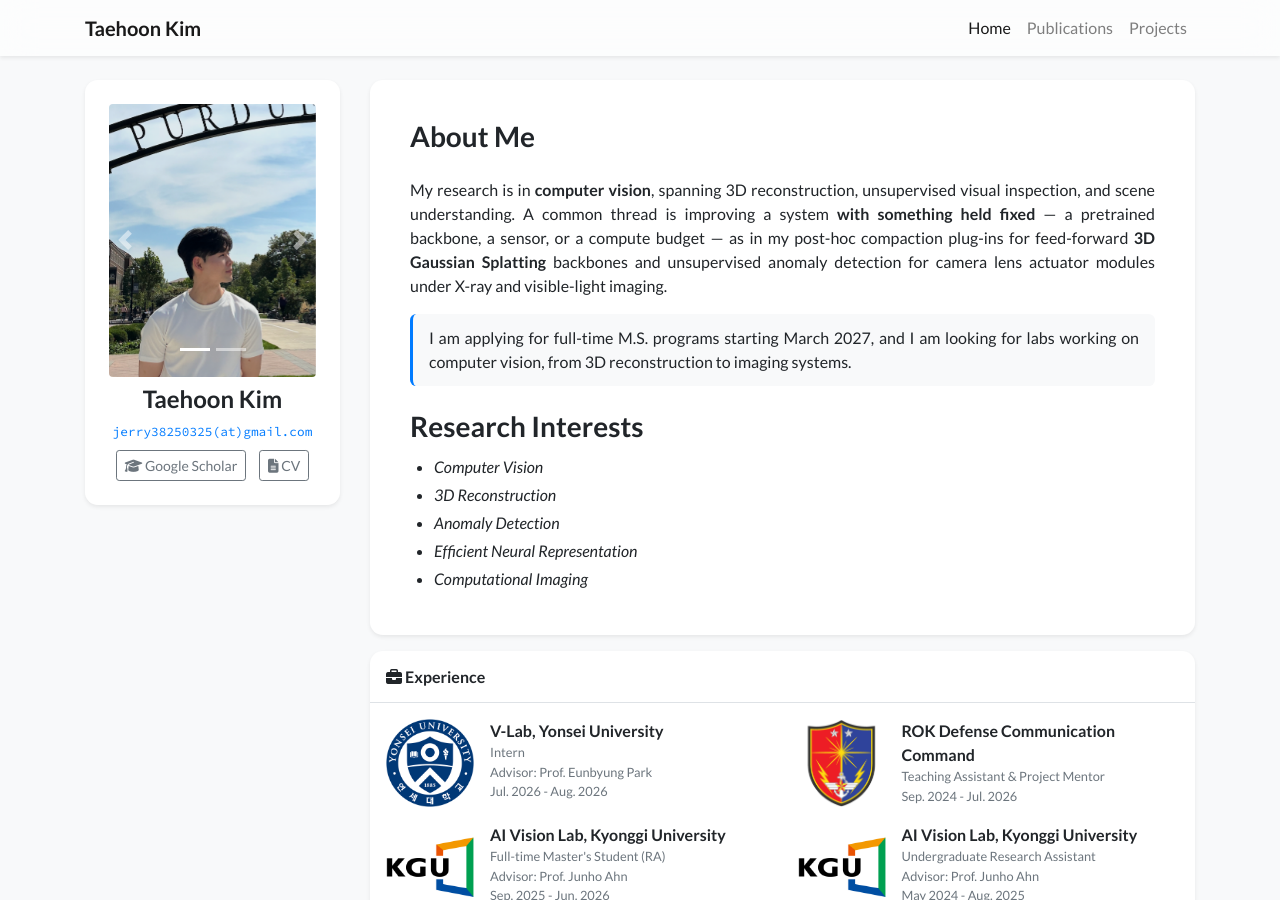
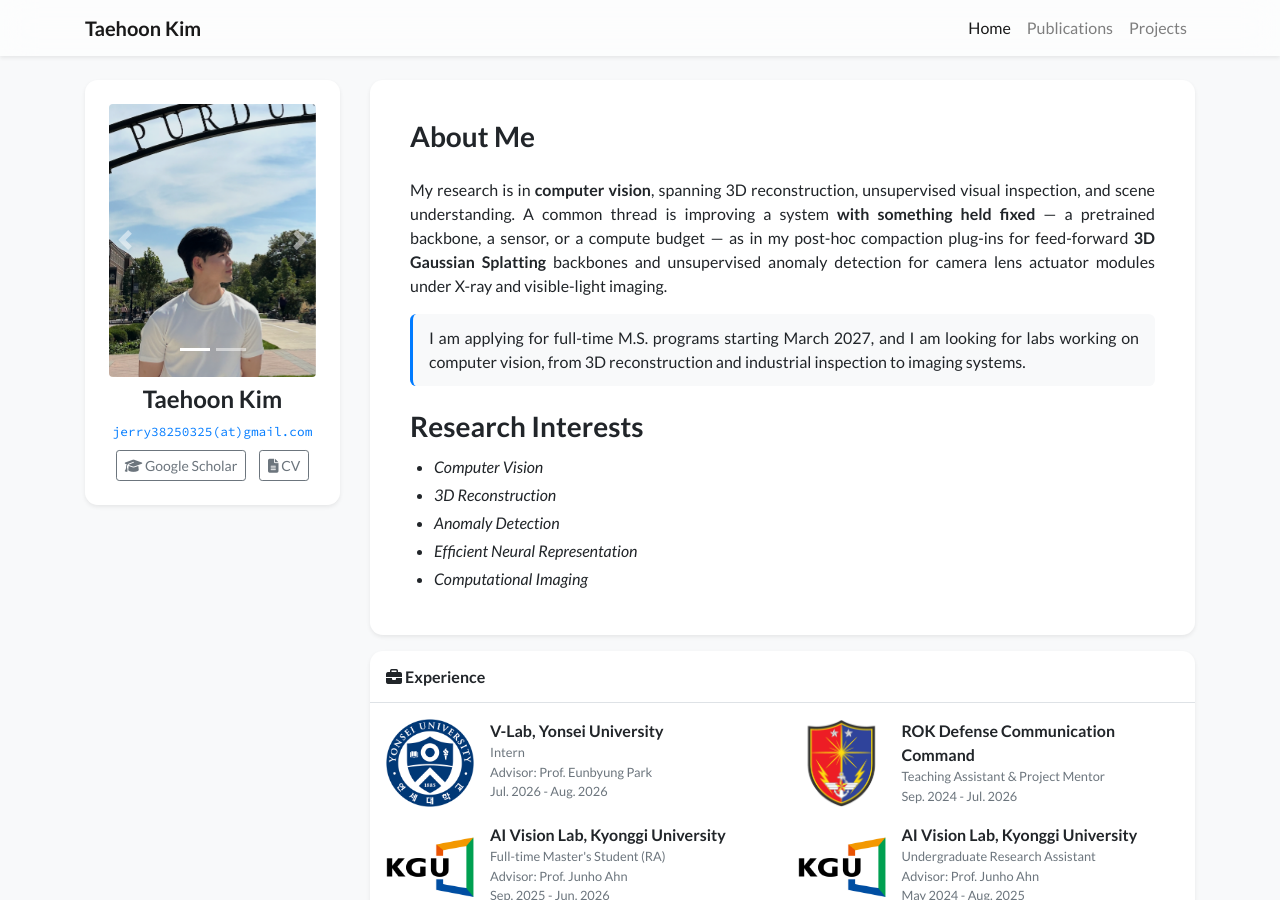
Before and after one commit to Maruu0127/Maruu0127.github.io, a Jekyll site: the page built from index.html, in a window 1280 px wide and 900 px high. Built offline with Jekyll 4.4.1, drawn with Linux system fonts in a browser that asks for light colours; nearby versions of some CDN libraries; a style sheet for code colours, icons or effects is not loaded.

Commit message:
Add industrial inspection to About Me lab interests
Co-Authored-By: Claude Opus 5 <noreply@anthropic.com>
Claude-Session: https://claude.ai/code/session_017dFhLJi2rhinSK289BcKRP

```diff
--- a/_data/profile.yml
+++ b/_data/profile.yml
@@ -25,7 +25,7 @@ short_bio: >-
   </p>
   <p style="border-left: 3px solid #007bff; background-color: #f8f9fa; padding: 0.75rem 1rem; border-radius: 0.4rem; margin-bottom: 0;">
     I am applying for full-time M.S. programs starting March 2027, and I am looking for labs
-    working on computer vision, from 3D reconstruction to imaging systems.
+    working on computer vision, from 3D reconstruction and industrial inspection to imaging systems.
   </p>
 
 # --- 관심 연구 분야 (홈 화면 About Me 아래 카드에 표시) ---
```
